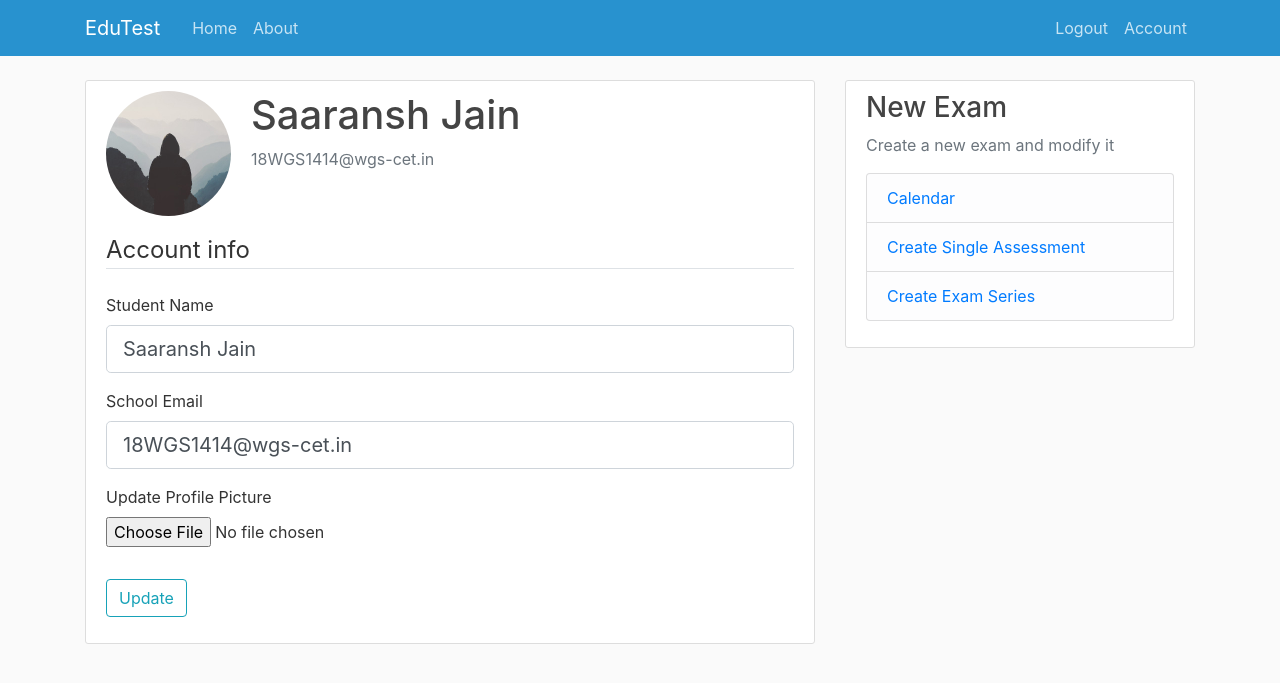
After one commit to SaaranshJain/EduTest, a Flask app: page /account in a window 1280 px wide. The commit adds this page. Shown: the top 683 px of the page. Run offline with Flask 2, Linux system fonts and the light colour scheme; a user stored in the database is signed in; some libraries are stand-ins or nearby versions.

Commit message:
Add files via upload

```diff
--- a/FlaskExamApp/Forms.py
+++ b/FlaskExamApp/Forms.py
@@ -1,6 +1,11 @@
 from flask_wtf import FlaskForm
-from wtforms import StringField , PasswordField , SubmitField , BooleanField , SelectField , DateTimeField
+from flask_wtf.file import FileField , FileAllowed
+from wtforms import StringField , PasswordField , SubmitField , BooleanField , SelectField
+from wtforms.fields.html5 import DateField
 from wtforms.validators import DataRequired , Length , Email , EqualTo
+from FlaskExamApp.Models import User
+from wtforms.validators import ValidationError
+from flask_login import current_user
 
 subjects = [
     ("Mathematics" , "Mathematics") ,
@@ -16,12 +21,42 @@ subjects = [
     ("Accountancy" , "Accountancy")
     ]
 
+classes = [(f"Grade {i}" , f"Grade {i}") for i in range(11 , 13)]
+
 class RegistrationForm(FlaskForm) :
     name = StringField("Student Name" , validators=[DataRequired() , Length(min=2 , max=20)])
     email = StringField("School Email" , validators=[DataRequired() , Email()])
     password = PasswordField("Password" , validators=[DataRequired()])
     confirm_password = PasswordField("Confirm Password" , validators=[DataRequired() , EqualTo("password")])
     submit = SubmitField("Sign Up")
+
+    def validate_name(self , name) :
+        user = User.query.filter_by(name=name.data).first()
+        if user :
+            raise ValidationError("That name is taken. Please choose another one")
+
+    def validate_email(self , email) :
+        user = User.query.filter_by(email=email.data).first()
+        if user :
+            raise ValidationError("An account with that email already exists")
+
+class UpdateAccForm(FlaskForm) :
+    name = StringField("Student Name" , validators=[DataRequired() , Length(min=2 , max=20)])
+    email = StringField("School Email" , validators=[DataRequired() , Email()])
+    pic = FileField("Update Profile Picture" , validators=[FileAllowed(["jpg" , "png"])])
+    submit = SubmitField("Update")
+
+    def validate_name(self , name) :
+        if name.data != current_user.name :
+            user = User.query.filter_by(name=name.data).first()
+            if user :
+                raise ValidationError("That name is taken. Please choose another one")
+
+    def validate_email(self , email) :
+        if email.data != current_user.email :
+            user = User.query.filter_by(email=email.data).first()
+            if user :
+                raise ValidationError("An account with that email already exists")
 
 class LoginForm(FlaskForm) :
     email = StringField("School Email" , validators=[DataRequired() , Email()])
@@ -32,5 +67,6 @@ class LoginForm(FlaskForm) :
 class CreateSingle(FlaskForm) :
     subject = SelectField(label="Subject" , choices=subjects , validators=[DataRequired()])
     title = StringField("Title" , validators=[DataRequired()])
-    date = DateTimeField("Date of the exam" , validators=[DataRequired()])
+    date = DateField("Date of the exam" , validators=[DataRequired()] , format="%Y-%m-%d")
+    grade = SelectField(label="Grade" , choices=classes , validators=[DataRequired()])
     submit = SubmitField("Create")
--- a/FlaskExamApp/Routes.py
+++ b/FlaskExamApp/Routes.py
@@ -1,9 +1,11 @@
-from flask import render_template , url_for , flash , redirect
-from FlaskExamApp.Forms import RegistrationForm , LoginForm , CreateSingle
+from flask import render_template , url_for , flash , redirect , request
+from FlaskExamApp.Forms import RegistrationForm , LoginForm , CreateSingle , UpdateAccForm
 from FlaskExamApp.Models import User , Exam
-from FlaskExamApp import app
+from FlaskExamApp import app , db , bcrypt
+from flask_login import login_user , current_user , logout_user , login_required
+from datetime import datetime
 
-portions = [
+exams = [
     {
         "subject" : "English",
         "title" : "Midterm Exam",
@@ -23,7 +25,7 @@ portions = [
         12. Formal letters
         13. Article Writing
         14. Note making''',
-        "date_of_exam" : "October 7, 2020"
+        "date_of_exam" : "2020-10-07"
     },
     {
         "subject" : "Computer",
@@ -39,7 +41,7 @@ portions = [
         07. Tuples.
         08. Computer system overview
         09. Data Representation.''',
-        "date_of_exam" : "October 9, 2020"
+        "date_of_exam" : "2020-10-09"
     },
     {
         "subject" : "Math",
@@ -53,7 +55,7 @@ portions = [
         05. Linear Inequalities
         06. Sequences & Series
         07. Permutations & Combinations''',
-        "date_of_exam" : "October 12, 2020"
+        "date_of_exam" : "2020-10-12"
     },
     {
         "subject" : "Physics",
@@ -66,7 +68,7 @@ portions = [
         05. Laws of motion
         06. Work,Energy and Power
         07. Motion of system of particles''',
-        "date_of_exam" : "October 17, 2020"
+        "date_of_exam" : "2020-10-17"
     },
     {
         "subject" : "Chemistry",
@@ -80,13 +82,13 @@ portions = [
         05. Thermodynamics
         06. Chemical Equilibrium
         07. Hydrogen''',
-        "date_of_exam" : "October 20, 2020"
+        "date_of_exam" : "2020-10-20"
     }
 ]
 
 @app.route("/")
 def home() :
-    return render_template("Home.html" , posts=portions , Title="Exam Overview")
+    return render_template("Home.html" , posts=exams , Title="Exam Overview" , datetime=datetime , str=str)
 
 @app.route("/about")
 def about() :
@@ -94,23 +96,32 @@ def about() :
 
 @app.route("/register" , methods=['GET' , 'POST'])
 def register() :
+    if current_user.is_authenticated :
+        return redirect(url_for("home"))
     form_reg = RegistrationForm()
     if form_reg.validate_on_submit() :
-        print("Hiiiii")
+        hashed_pass = bcrypt.generate_password_hash(form_reg.password.data).decode("utf-8")
+        user = User(name=form_reg.name.data , email=form_reg.email.data , password=hashed_pass)
+        db.session.add(user)
+        db.session.commit()
         flash(f"Account created for {form_reg.name.data}!" , category="success")
         return redirect(url_for("login"))
     return render_template("Register.html" , Title="Register" , form = form_reg)
 
 @app.route("/login" , methods=['GET' , 'POST'])
 def login() :
+    if current_user.is_authenticated :
+        return redirect(url_for("home"))
     form_log = LoginForm()
     if form_log.validate_on_submit() :
-        # Dummy success condition
-        if form_log.email.data == "admin@blog.com" and form_log.password.data == "password" :
-            flash("You have been logged in!" , "success")
-            return redirect(url_for("home"))
+        user = User.query.filter_by(email=form_log.email.data).first()
+        if user and bcrypt.check_password_hash(user.password , form_log.password.data) :
+            login_user(user , remember=form_log.remember.data)
+            next_page = request.args.get("next")
+            flash("Login successful!!" , "success")
+            return redirect(next_page) if next_page else redirect(url_for("home"))
         else :
-            flash("Login failed" , "danger")
+            flash("Login failed!!" , "danger")
     return render_template("Login.html" , Title="Login" , form = form_log)
 
 @app.route("/create")
@@ -125,3 +136,25 @@ def calendar() :
 @app.route("/createseries")
 def createseries() :
     return "Series"
+
+@app.route("/logout")
+def logout() :
+    logout_user()
+    flash("Succesfully logged out!!" , category="success")
+    return redirect(url_for("home"))
+
+@app.route("/account" , methods=['GET' , 'POST'])
+@login_required
+def account() :
+    form_acc = UpdateAccForm()
+    if form_acc.validate_on_submit() :
+        current_user.name = form_acc.name.data
+        current_user.email = form_acc.email.data
+        db.session.commit()
+        flash("Your account has successfully been updated!" , category="success")
+        return redirect(url_for("account"))
+    elif request.method == "GET" :
+        form_acc.name.data = current_user.name
+        form_acc.email.data = current_user.email
+    image = url_for("static" , filename="Profile_Pics/" + current_user.image_file)
+    return render_template("Account.html" , title="User Profile" , image=image , form=form_acc)
--- a/FlaskExamApp/__init__.py
+++ b/FlaskExamApp/__init__.py
@@ -1,9 +1,15 @@
 from flask import Flask
 from flask_sqlalchemy import SQLAlchemy
+from flask_bcrypt import Bcrypt
+from flask_login import LoginManager
 
 app = Flask(__name__)
 app.config["SECRET_KEY"] = "4398cf5c355c410ccaa5b58856b98372"
 app.config["SQLALCHEMY_DATABASE_URI"] = "sqlite:///site.db"
 db = SQLAlchemy(app)
+bcrypt = Bcrypt(app)
+login_manager = LoginManager(app)
+login_manager.login_view = "login"
+login_manager.login_message_category = "info"
 
 from FlaskExamApp import Routes
--- /dev/null
+++ b/FlaskExamApp/templates/Account.html
@@ -0,0 +1,58 @@
+{% extends "Layout.html" %}
+{% block content %}
+    <div class="content-section">
+        <div class="media">
+            <img class="rounded-circle account-img" src="{{ image }}">
+            <div class="media-body">
+                <h2 class="account-heading">{{ current_user.name }}</h2>
+                <p class="text-secondary">{{ current_user.email }}</p>
+            </div>
+        </div>
+        <form method="POST" action="" enctype="multipart/form-data">
+            {{ form.hidden_tag() }}
+            <fieldset class="form-group">
+                <legend class="border-bottom mb-4">Account info</legend>
+                <div class="form-group">
+                    {{ form.name.label(class="form-control-label") }}
+
+                    {% if form.name.errors %}
+                        {{ form.name(class="form-control form-control-lg is-invalid") }}
+                        <div class="invalid-feedback">
+                            {% for error in form.name.errors %}
+                                <span>{{ error }}</span>
+                            {% endfor %}
+                        </div>
+                    {% else %}
+                        {{ form.name(class="form-control form-control-lg") }}
+                    {% endif %}
+                </div>
+                <div class="form-group">
+                    {{ form.email.label(class="form-control-label") }}
+
+                    {% if form.email.errors %}
+                        {{ form.email(class="form-control form-control-lg is-invalid") }}
+                        <div class="invalid-feedback">
+                            {% for error in form.email.errors %}
+                                <span>{{ error }}</span>
+                            {% endfor %}
+                        </div>
+                    {% else %}
+                        {{ form.email(class="form-control form-control-lg") }}
+                    {% endif %}
+                </div>
+                <div class="form-group">
+                    {{ form.pic.label() }}
+                    {{ form.pic(class="form-control-file") }}
+                    {% if form.pic.errors %}
+                        {% for error in form.pic.errors %}
+                            <span class="text-danger">{{ error }}</span><br>
+                        {% endfor %}
+                    {% endif %}
+                </div>
+            </fieldset>
+            <div class="form-group">
+                {{ form.submit(class="btn btn-outline-info") }}
+            </div>
+        </form>
+    </div>
+{% endblock content %}
--- a/FlaskExamApp/templates/CreateSingle.html
+++ b/FlaskExamApp/templates/CreateSingle.html
@@ -5,6 +5,10 @@
             {{ form.hidden_tag() }}
             <fieldset class="form-group">
                 <legend class="border-bottom mb-4">Create a single exam</legend>
+                <div class="form-group">
+                    {{ form.grade.label(class="form-control-label") }}
+                    {{ form.grade(class="form-control form-control-lg") }}
+                </div>
                 <div class="form-group">
                     {{ form.subject.label(class="form-control-label") }}
                     {{ form.subject(class="form-control form-control-lg") }}
--- a/FlaskExamApp/templates/Home.html
+++ b/FlaskExamApp/templates/Home.html
@@ -1,6 +1,7 @@
 {% extends "Layout.html" %}
 {% block content %}
     {% for post in posts %}
+        {% if str(post.date_of_exam) > str(datetime.now())[:10] %}
             <article class="media content-section">
                 <div class="media-body">
                     <div class="article-metadata">
@@ -11,5 +12,6 @@
                     <p class="article-content">{{ post.portions }}</p>
                 </div>
             </article>
+        {% endif %}
     {% endfor %}
 {% endblock content %}
--- a/FlaskExamApp/templates/Layout.html
+++ b/FlaskExamApp/templates/Layout.html
@@ -35,8 +35,14 @@
                     </div>
                     <!-- Navbar Right Side -->
                     <div class="navbar-nav">
-                        <a class="nav-item nav-link" href="{{ url_for('login') }}">Login</a>
-                        <a class="nav-item nav-link" href="{{ url_for('register') }}">Register</a>
+                        {% if current_user.is_authenticated %}
+                            <a class="nav-item nav-link" href="{{ url_for('logout') }}">Logout</a>
+                            <a class="nav-item nav-link" href="{{ url_for('account') }}">Account</a>
+                        {% else %}
+                            <a class="nav-item nav-link" href="{{ url_for('login') }}">Login</a>
+                            <a class="nav-item nav-link" href="{{ url_for('register') }}">Register</a>
+                        {% endif %}
+
                     </div>
                 </div>
             </div>
```
Also changed, not shown: FlaskExamApp/Models.py (+9 -4 lines), FlaskExamApp/site.db, FlaskExamApp/static/Profile_Pics/default.jpg (added). Lines whose indentation alone changed are shown as unchanged.
